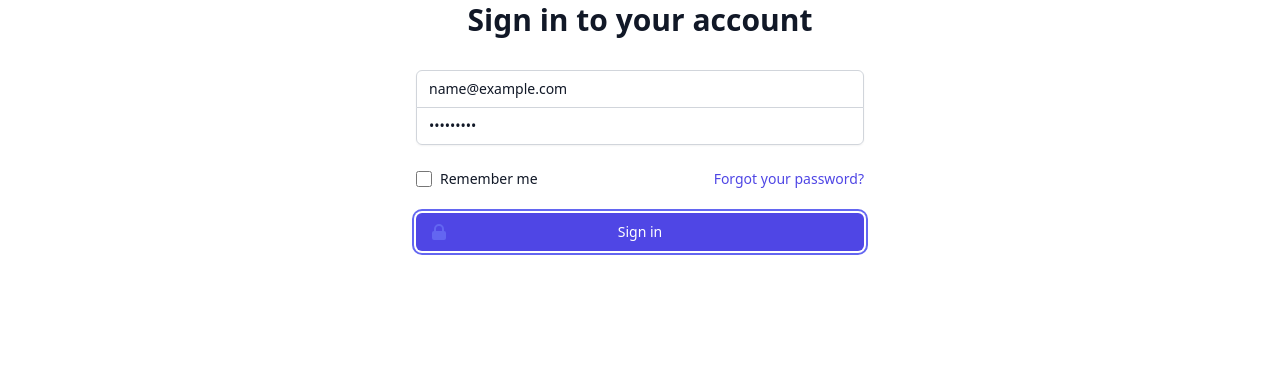
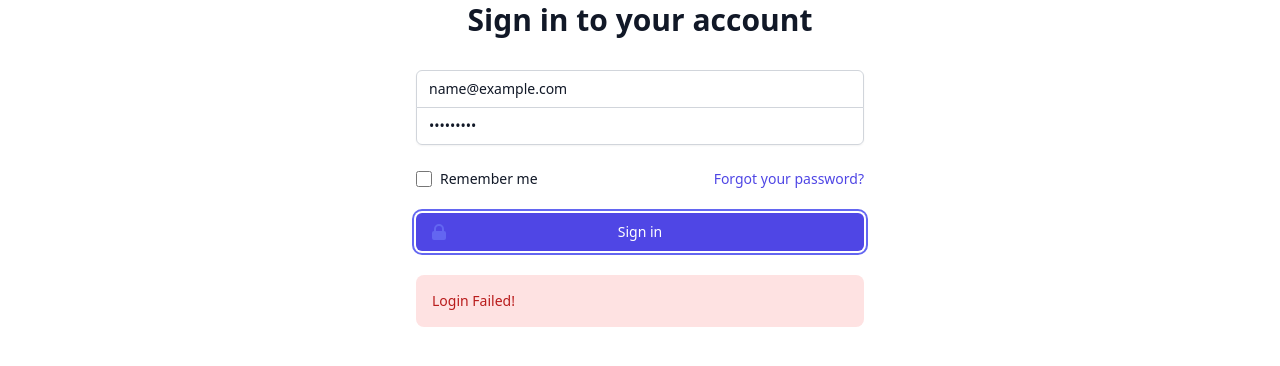
Before and after one commit to jzlbornoz/dashboard-next-app, a Next.js app: page /login in a window 1280 px wide. Both pictures are taken after typing "name@example.com", "Sample123" into the empty fields and a click on the button "Sign in". Shown: the part 218-584 px from the top of the page. Built offline with nearby package versions, Linux system fonts and the light colour scheme; no server answers.

Commit message:
Obteniendo el token de la API

```diff
--- a/src/components/LoginPage.jsx
+++ b/src/components/LoginPage.jsx
@@ -11,8 +11,15 @@
     event.preventDefault();
     const user = userRef.current.value;
     const password = passwordRef.current.value;
-    auth.signIn(user, password).then(() =>{
-      console.log("LoginSucces")}
+    auth.signIn(user, password).then(() => {
+      auth.setError(false);
+      console.log("LoginSucces")
+    },
+      (err) => {
+        console.log("Error Login");
+        console.error(err);
+        auth.setError(true);
+      }
     );
   };
 
@@ -86,6 +93,11 @@
                 Sign in
               </button>
             </div>
+            {auth.error ? (
+              <div className="p-4 mb-4 text-sm text-red-700 bg-red-100 rounded-lg dark:bg-red-200 dark:text-red-800" role="alert">
+                <span className="font-medium">Login Failed!</span> {auth.error}
+              </div>
+            ) : null}
           </form>
         </div>
       </div>
--- a/src/hooks/useAuth.js
+++ b/src/hooks/useAuth.js
@@ -10,11 +10,12 @@
 }
 
 export const useAuth = () => {
-   return useContext(AuthContext);
+    return useContext(AuthContext);
 };
 
 function useProviderAuth() {
     const [user, setUser] = useState(null);
+    const [error , setError] = useState(false);
 
     const signIn = async (email, password) => {
         const options = {
@@ -25,12 +26,16 @@
         };
         //==Lectura del AccessToken que viene desde la api, para posteriormente agregarla a una cookie
         const { data: access_token } = await axios.post(endPoints.auth.login, { email, password }, options);
-        console.log(access_token);
+        if (access_token) {
+            Cookies.set('token', access_token.access_token, { expires: 5 })
+        }
     };
 
     return {
         user,
         signIn,
+        error,
+        setError
     };
 };
 
```
Also changed, not shown: 1 other file (tests, documents, lock files or other folders).
